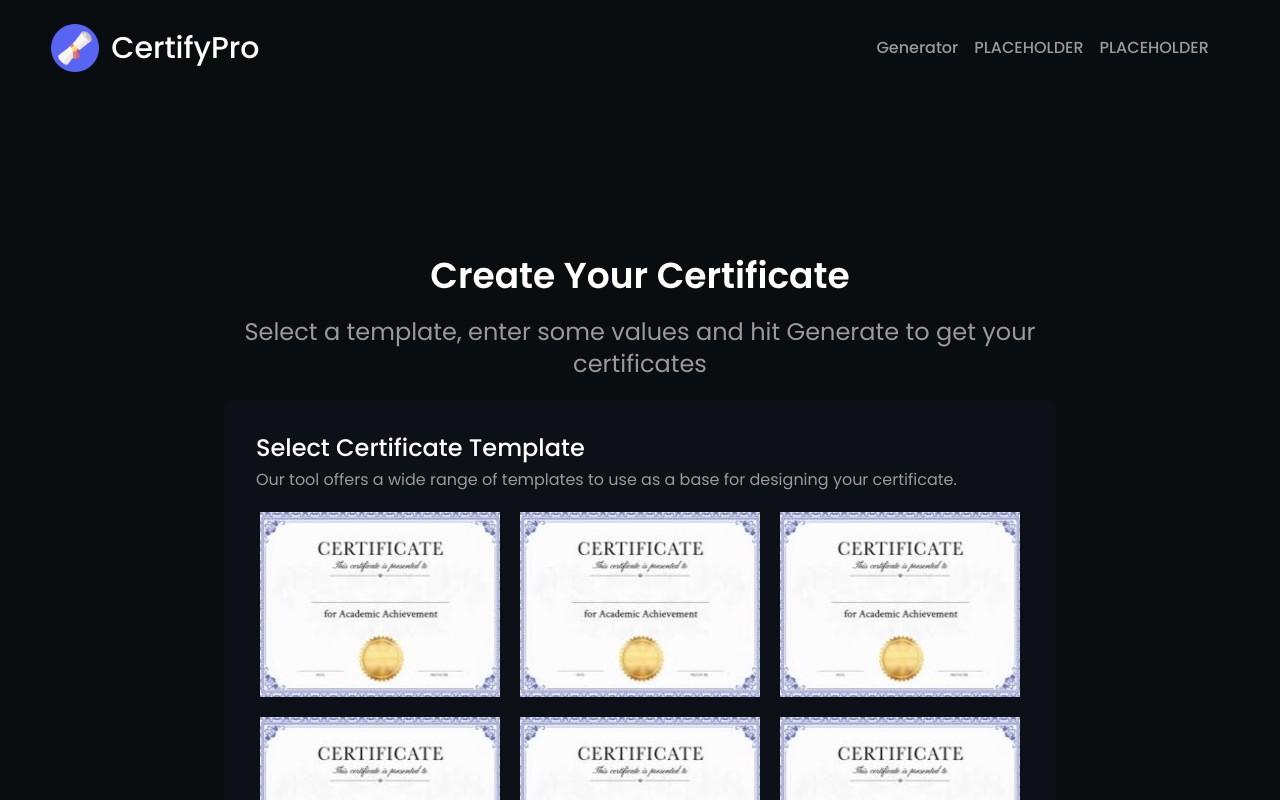
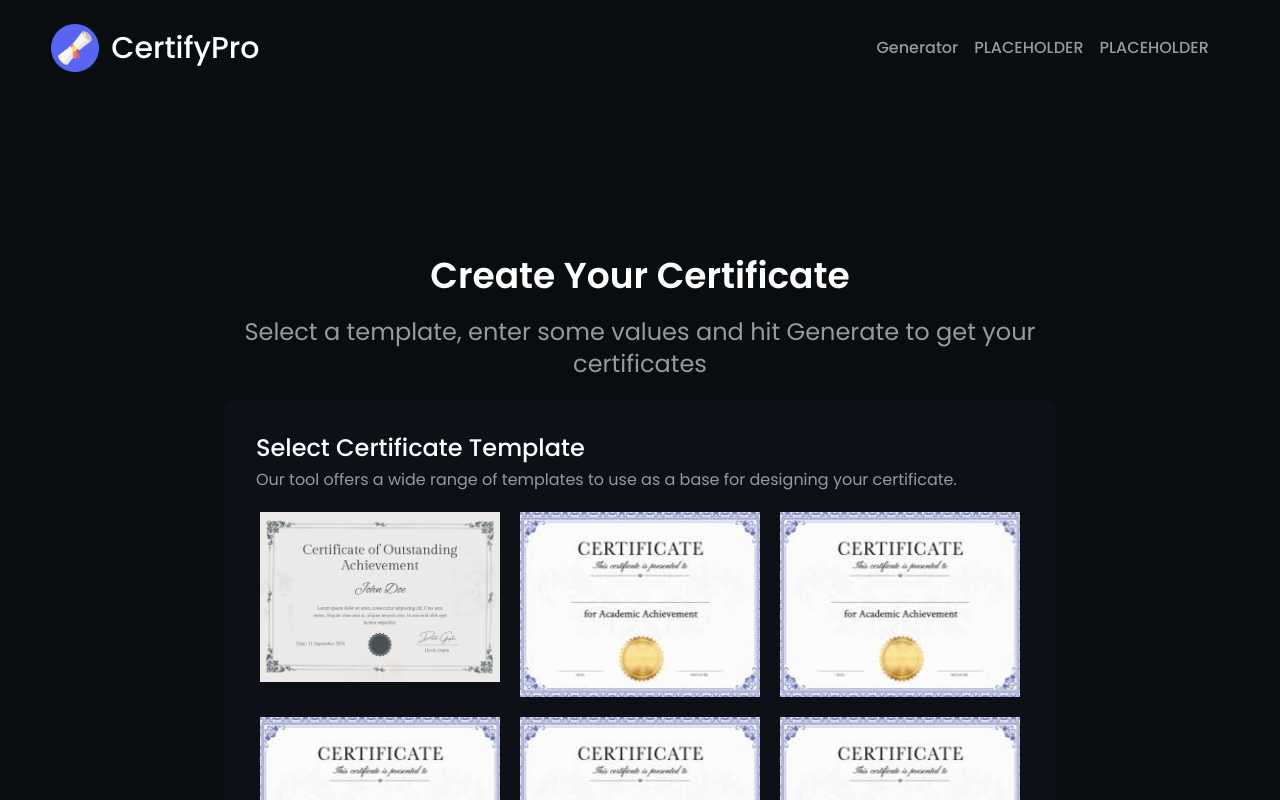
Before and after one commit to guptadevik2003/4th-Sem-Mini-Project, a React (Vite) app in the folder frontend/: page /generator in a window 1280 px wide. Shown: the top 800 px of the page. Built offline with nearby package versions, Linux system fonts and the light colour scheme.

Commit message:
Certificate 0 Done

```diff
--- a/frontend/src/pages/Generator.jsx
+++ b/frontend/src/pages/Generator.jsx
@@ -183,7 +183,7 @@ export default function Generator() {
               <p className="text-[#999] mt-1 mb-4">Our tool offers a wide range of templates to use as a base for designing your certificate.</p>
 
               <div className="grid md:grid-cols-3 gap-3">
-                <img className="w-full border-4 border-transparent cursor-pointer template template-0" onClick={() => changeTemplate(0)} src="certificate-demo-0.jpeg" />
+                <img className="w-full border-4 border-transparent cursor-pointer template template-0" onClick={() => changeTemplate(0)} src="certificate-demo-0.png" />
                 <img className="w-full border-4 border-transparent cursor-pointer template template-1" onClick={() => changeTemplate(1)} src="certificate-demo-1.jpeg" />
                 <img className="w-full border-4 border-transparent cursor-pointer template template-2" onClick={() => changeTemplate(2)} src="certificate-demo-2.jpeg" />
                 <img className="w-full border-4 border-transparent cursor-pointer template template-3" onClick={() => changeTemplate(3)} src="certificate-demo-3.jpeg" />
```
Also changed, not shown: frontend/public/certificate-demo-0.jpeg (deleted), frontend/public/certificate-demo-0.png (added).
